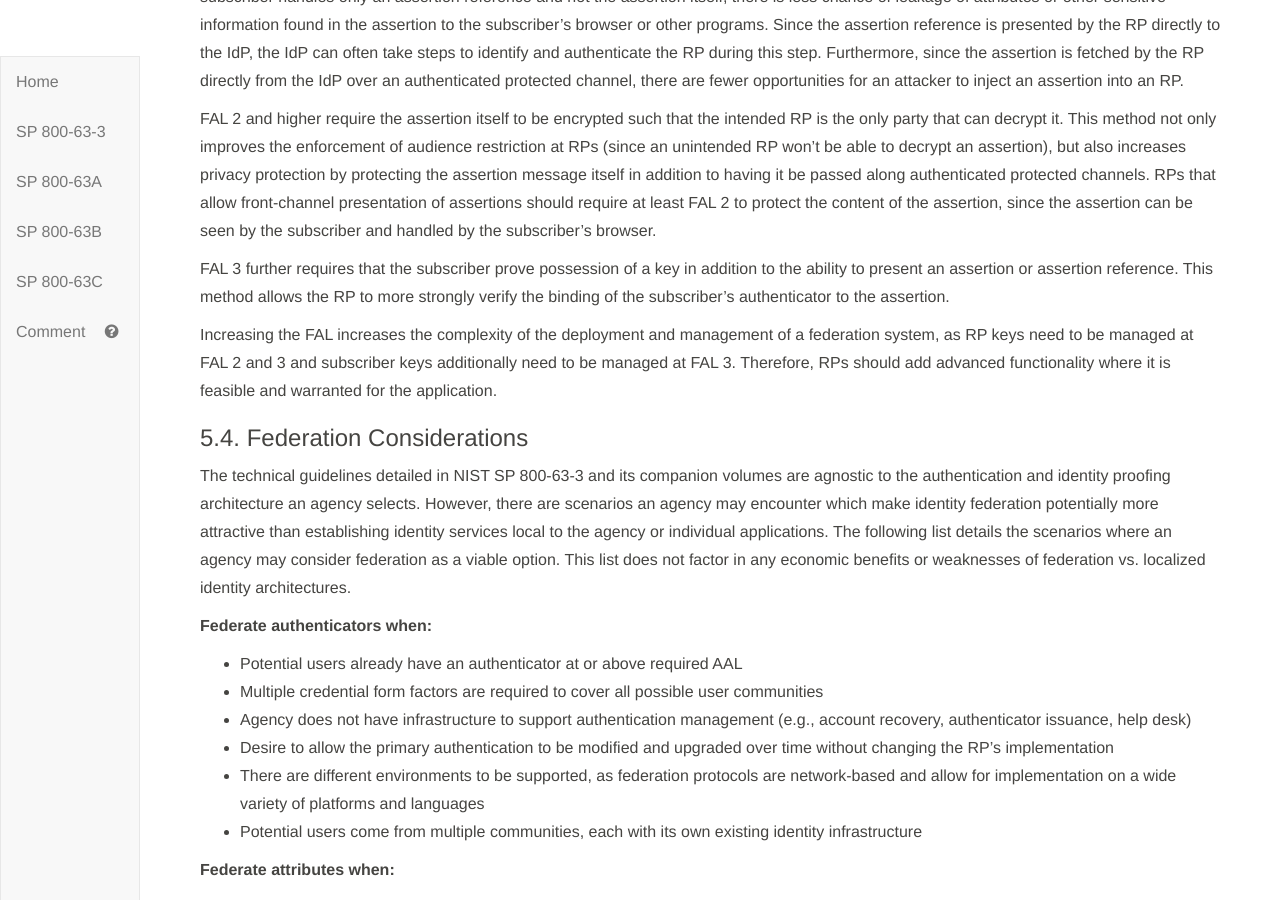
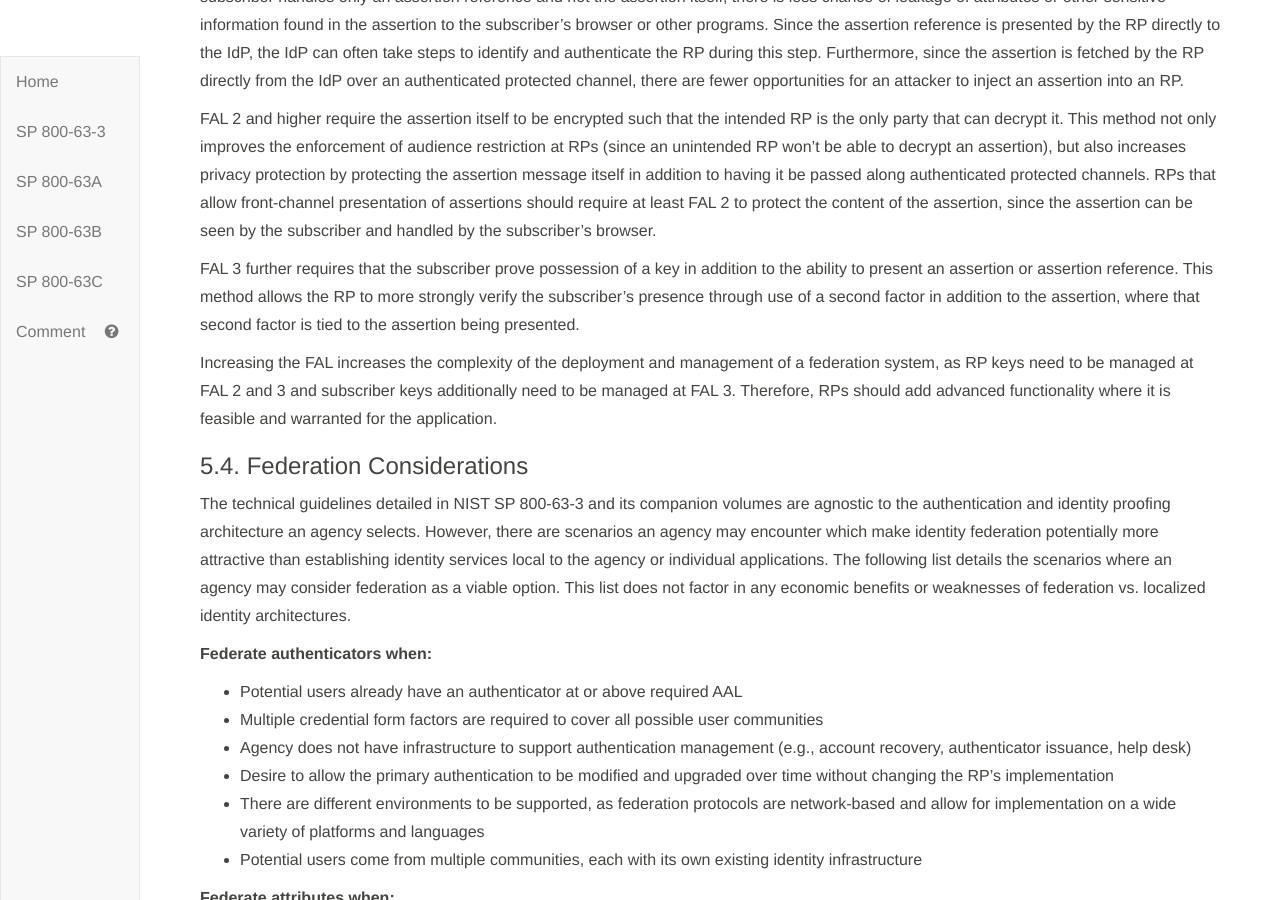
Before and after one commit to usnistgov/800-63-3, a Jekyll site: the page built from sp800-63-3.md, in a window 1280 px wide and 900 px high, scrolled down 34448 px. Built offline with Jekyll 4.4.1, drawn with Linux system fonts in a browser that asks for light colours.

Commit message:
Revert holder-of-key changes, except for typo corrections

```diff
--- a/sp800-63-3/sec5_xAL.md
+++ b/sp800-63-3/sec5_xAL.md
@@ -213,7 +213,7 @@ RPs should use a back-channel [presentation mechanism](sp800-63c.html#sec6) wher
 
 FAL 2 and higher require the assertion itself to be encrypted such that the intended RP is the only party that can decrypt it. This method not only improves the enforcement of audience restriction at RPs (since an unintended RP won't be able to decrypt an assertion), but also increases privacy protection by protecting the assertion message itself in addition to having it be passed along authenticated protected channels. RPs that allow front-channel presentation of assertions should require at least FAL 2 to protect the content of the assertion, since the assertion can be seen by the subscriber and handled by the subscriber's browser.
 
-FAL 3 further requires that the subscriber prove possession of a key in addition to the ability to present an assertion or assertion reference. This method allows the RP to more strongly verify the binding of the subscriber's authenticator to the assertion.
+FAL 3 further requires that the subscriber prove possession of a key in addition to the ability to present an assertion or assertion reference. This method allows the RP to more strongly verify the subscriber’s presence through use of a second factor in addition to the assertion, where that second factor is tied to the assertion being presented.
 
 Increasing the FAL increases the complexity of the deployment and management of a federation system, as RP keys need to be managed at FAL 2 and 3 and subscriber keys additionally need to be managed at FAL 3. Therefore, RPs should add advanced functionality where it is feasible and warranted for the application.
 
```
